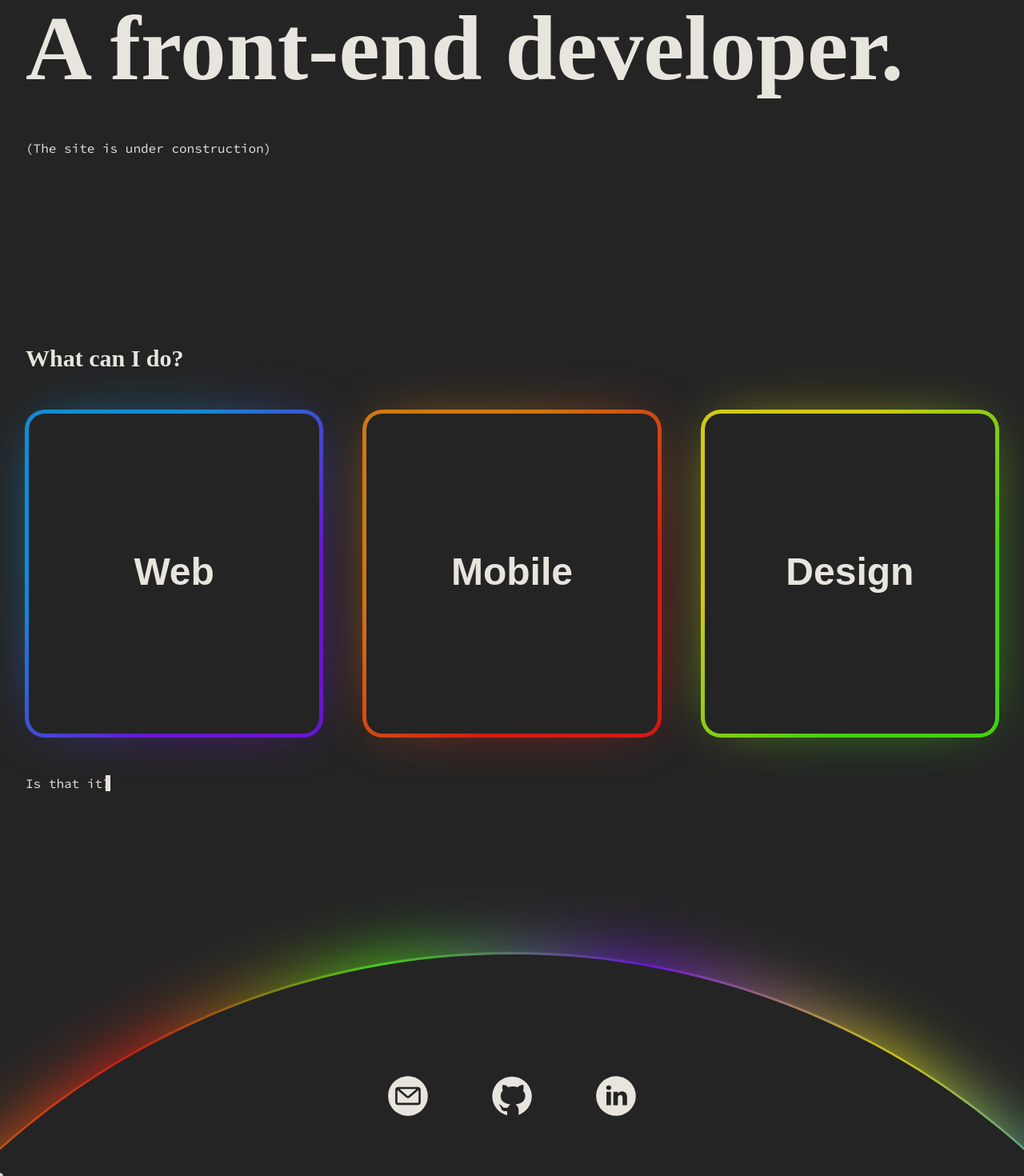
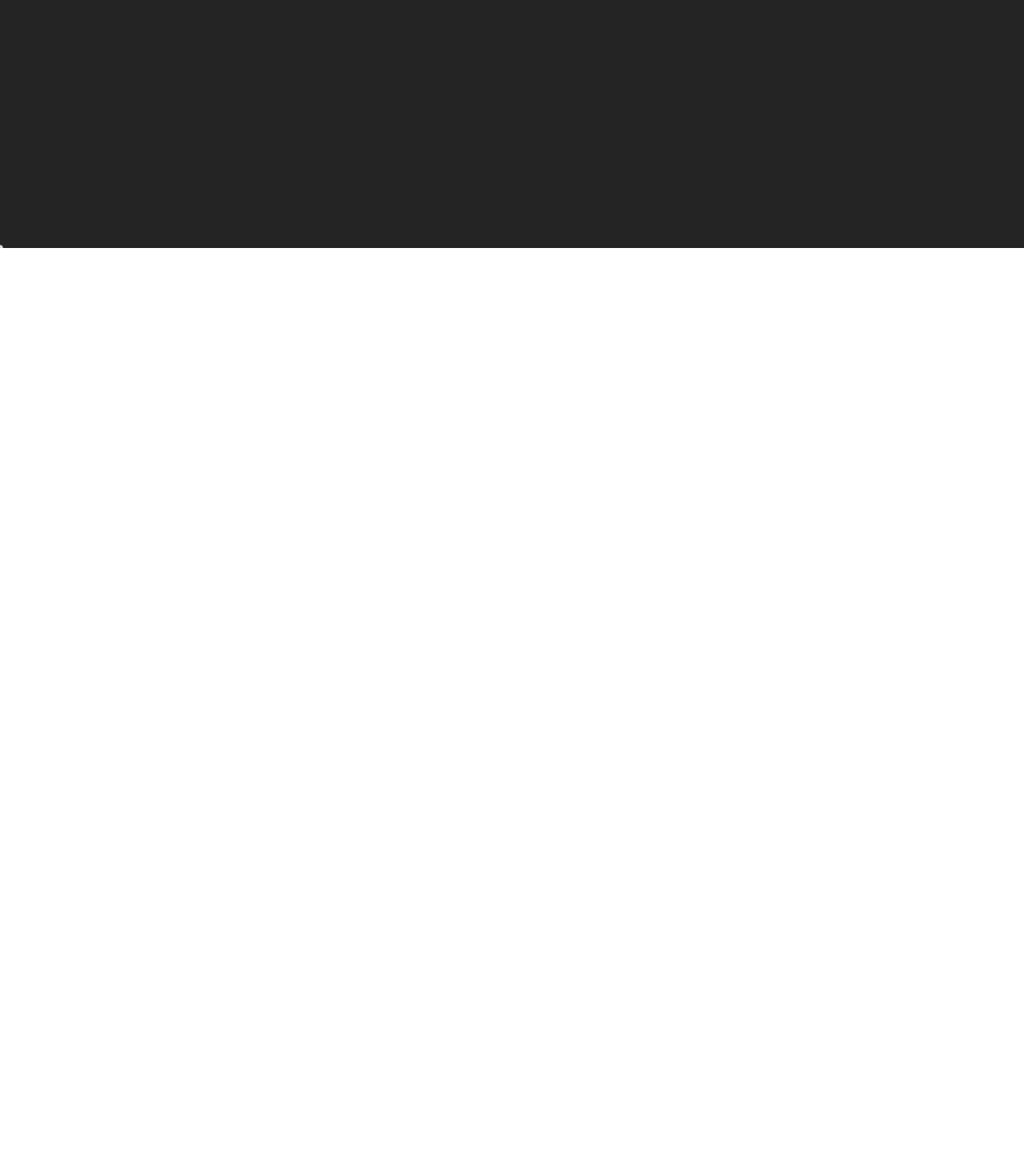
Before and after one commit to daoma90/portfolio, a Next.js app: page / in a window 1280 px wide. Shown: the part 490-1960 px from the top of the page at 80% size. After the commit the page ends 800 px from the top, so only its background shows below. Built offline with nearby package versions, Linux system fonts and the light colour scheme; a web font is replaced by a local one.

Commit message:
add react full-page

```diff
--- a/components/layout/Footer/glow/styles.ts
+++ b/components/layout/Footer/glow/styles.ts
@@ -2,7 +2,7 @@ import { breakpoints } from "@/theme";
 import styled from "styled-components";
 
 export const Container = styled.footer`
-  height: 45vh;
+  height: 100vh;
   position: relative;
   overflow: hidden;
 
--- a/components/layout/index.tsx
+++ b/components/layout/index.tsx
@@ -23,7 +23,7 @@ const Layout: FC<LayoutProps> = ({ children }) => {
         <Header />
         {children}
         {/* <DynamicFooter /> */}
-        <Footer />
+        {/* <Footer /> */}
       </Container>
       {/* <Splash /> */}
       <DynamicCursor />
--- /dev/null
+++ b/components/library/atoms/SectionContainer/index.tsx
@@ -0,0 +1,11 @@
+import React, { FC, ReactNode } from "react";
+
+interface SectionContainerProps {
+  children: ReactNode;
+}
+
+const SectionContainer: FC<SectionContainerProps> = ({ children }) => {
+  return <div className="section">{children}</div>;
+};
+
+export default SectionContainer;
--- a/components/library/organisms/GlowCards/styles.ts
+++ b/components/library/organisms/GlowCards/styles.ts
@@ -7,7 +7,7 @@ export const Container = styled.section`
   flex-direction: column;
   align-items: flex-start;
   justify-content: center;
-  min-height: 100vh;
+  height: 100vh;
   margin: 0 auto;
   max-width: ${(props) => props.theme.spacings.contentMaxWidth};
   padding-left: ${(props) => props.theme.spacings.padding};
--- a/package.json
+++ b/package.json
@@ -9,6 +9,7 @@
     "lint": "next lint"
   },
   "dependencies": {
+    "@fullpage/react-fullpage": "^0.1.39",
     "@next/bundle-analyzer": "^13.4.3",
     "@types/node": "20.2.1",
     "@types/react": "18.2.6",
--- a/pages/index.tsx
+++ b/pages/index.tsx
@@ -1,6 +1,9 @@
+import Footer from "@/components/layout/Footer/glow";
 import PageTransition from "@/components/library/atoms/PageTransition";
+import SectionContainer from "@/components/library/atoms/SectionContainer";
 import GlowCards from "@/components/library/organisms/GlowCards";
 import MainHero from "@/components/library/organisms/MainHero";
+import ReactFullpage from "@fullpage/react-fullpage";
 import Head from "next/head";
 
 export default function Home() {
@@ -14,8 +17,26 @@ export default function Home() {
         <link rel="icon" href="/favicon.ico" />
       </Head>
       <main style={{ flex: "1" }}>
-        <MainHero />
-        <GlowCards />
+        <ReactFullpage
+          scrollingSpeed={1000}
+          credits={{ enabled: false }}
+          render={({ state, fullpageApi }) => {
+            return (
+              <ReactFullpage.Wrapper>
+                <SectionContainer>
+                  <MainHero />
+                </SectionContainer>
+                <SectionContainer>
+                  <GlowCards />
+                </SectionContainer>
+
+                <SectionContainer>
+                  <Footer />
+                </SectionContainer>
+              </ReactFullpage.Wrapper>
+            );
+          }}
+        />
       </main>
       <PageTransition />
     </>
```
Also changed, not shown: 1 other file (tests, documents, lock files or other folders).
